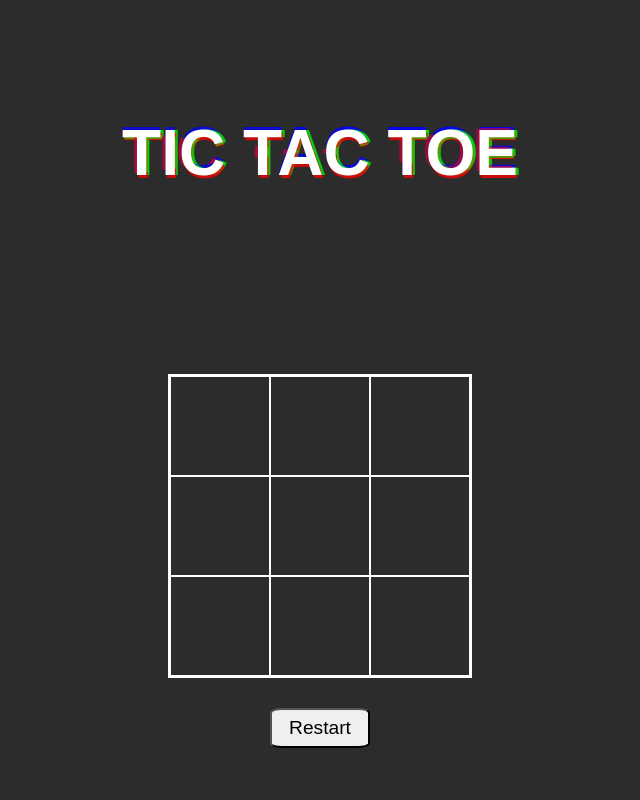
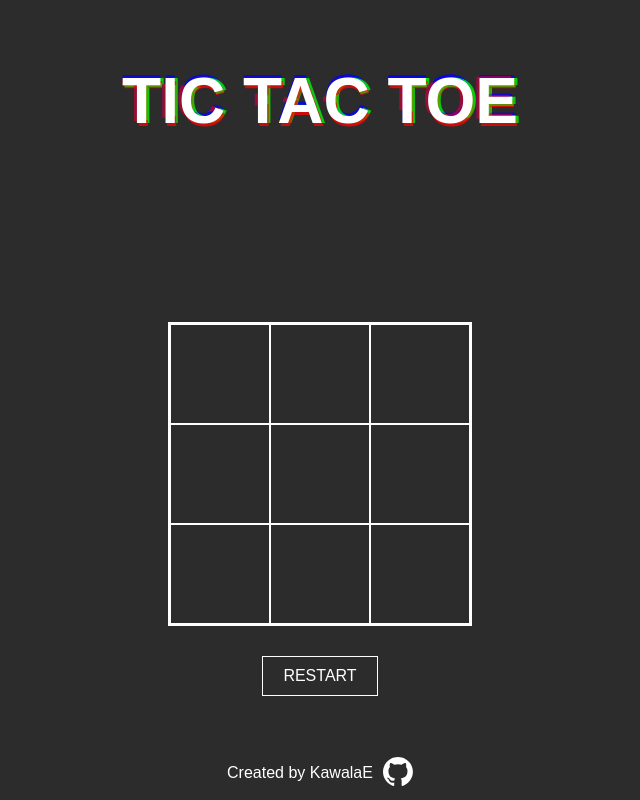
Before and after one commit to KawalaE/Tic-Tac-Toe, a plain HTML site: page index.html in a window 1280 px wide. Shown: the whole page, without its empty margins (320-960 px from the left). Drawn offline with Linux system fonts and the light colour scheme.

Commit message:
Add restart button css

```diff
--- a/index.html
+++ b/index.html
@@ -9,14 +9,18 @@
     <title>Tic Tac Toe</title>
 </head>
 <body>
-    <h3 class ="glitch" class="title"><span aria-hidden="true">Tic Tac Toe</span>Tic
+    <h3 class ="glitch"><span aria-hidden="true">Tic Tac Toe</span>Tic
          Tac Toe<span aria-hidden="true">Tic Tac Toe</span></h3>
+
     <h2 class="status"></h2>
     <div id="game-display">
 
     </div>
-    <button class="restart">Restart</button>
+    <button class="restart">RESTART</button>
 
-
+    <div class="footer-elements">
+        <a class ="footer"> Created by KawalaE</a>
+        <a class ="footer-git" href="https://github.com/KawalaE/Tic-Tac-Toe"><img src="Pictures/github-mark-white.svg" alt="GitHub icon." width="30"></a>
+    </div>
 </body>
 </html>
--- a/script.js
+++ b/script.js
@@ -24,8 +24,9 @@ function clearGameBoard(){
             cube.removeChild(cube.firstChild);
         }
         cube.addEventListener('click', markHandler)
-
+        playerOne.setMarker();
     })
+    gameStatus.textContent = "";
 }
 let marker = '';
 function markHandler(e){
--- a/style.css
+++ b/style.css
@@ -1,4 +1,11 @@
-
+button {
+    padding: 0;
+    margin: 0;
+    box-sizing: border-box;
+    font-family: inherit;
+    font-size: 100%;
+    border: none;
+  }
 body{
     margin: 0;
     padding: 0;
@@ -6,11 +13,13 @@ body{
     justify-content: center;
     align-items: center;
     flex-direction: column;
+    min-height: 100vh;
     gap: 30px;
-    height: 100vh;
     background-color: rgb(44, 44, 44);
     font-family:sans-serif;
     color:white;
+    caret-color: transparent;
+
 }
 .cube{
     width: 100px;
@@ -35,16 +44,18 @@ body{
     border-radius: 50%;
     border: 10px solid rgb(238, 148, 148);
     box-sizing: border-box;
+
 }
 .cross{
     width: 90px;
     height: 90px;
     transform: rotate(45deg);
+
 }
 .cross:before, .cross:after{
     content: "";
     position: absolute;
-    background-color: rgb(143, 143, 250);
+    background-color: rgb(143, 250, 157);
 }
 .cross:before{
     left:50%;
@@ -61,13 +72,21 @@ body{
 .status{
     height: 20px;
 }
+
 button{
-    width: 100px;
-    height: 40px;
-    font-size: 1.2rem;
-    border-radius: 12%;
+    background-color: transparent;
+    border: 1px solid white;
+    padding: 10px 20px;
+    color:white;
+    transition-duration: 0.4s;
+}
+button:hover{
+    background-color: white;
+    color:rgb(44, 44, 44);
+    transform: scale(1.05);
 }
 .glitch{
+    text-align: center;
     font-size: 4rem;
     text-transform: uppercase;
     position: relative;
@@ -153,3 +172,20 @@ button{
       transition-delay: 0s !important;
     }
   }
+
+.footer-elements{
+    display:flex;
+    align-items: center;
+    justify-content: center;
+    gap: 10px;
+    margin-top: auto;
+    width: 100%;
+    padding-bottom: 10px;
+}
+.footer{
+    color: rgb(255, 255, 255);
+}
+.footer-git:hover{
+    transform: rotate(360deg) scale(1.1);
+    transition-duration:0.5s;
+}
```
Also changed, not shown: Pictures/github-mark-white.svg (added).
